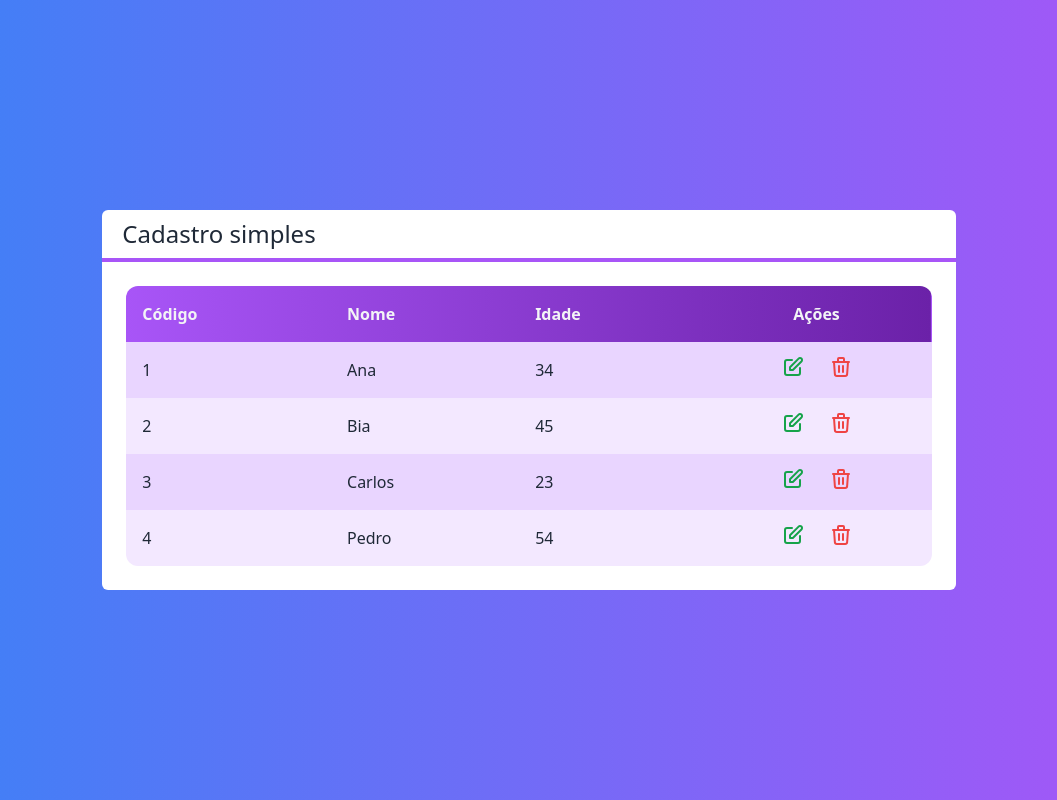
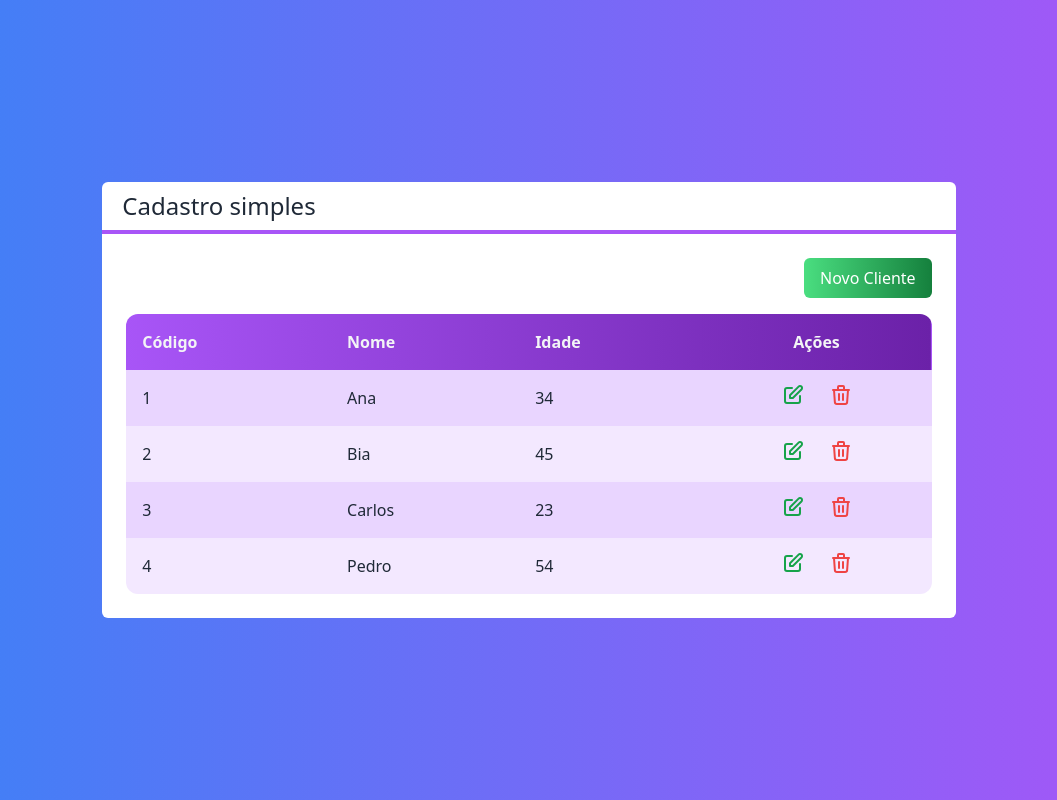
Before and after one commit to Julio-Norberto/crud, a Next.js app: page / in a window 1280 px wide. Shown: the whole page, without its empty margins (111-1168 px from the left). Built offline with nearby package versions, Linux system fonts and the light colour scheme.

Commit message:
create button novo cliente

```diff
--- /dev/null
+++ b/src/components/Botao.tsx
@@ -0,0 +1,12 @@
+interface BotaoProps {
+    className?: string
+    children: any
+}
+
+export default function Botao(props: BotaoProps) {
+    return (
+        <button className={`bg-gradient-to-r from-green-400 to-green-700 text-white px-4 py-2 rounded-md ${props.className}`}>
+            {props.children}
+        </button>
+    )
+}
--- a/src/pages/index.tsx
+++ b/src/pages/index.tsx
@@ -1,3 +1,4 @@
+import Botao from "../components/Botao";
 import Layout from "../components/Layout";
 import Tabela from "../components/Tabela";
 import Cliente from "../core/Cliente";
@@ -22,6 +23,10 @@
   return (
     <div className="flex justify-center items-center h-screen bg-gradient-to-r from-blue-500 to-purple-500 text-white">
         <Layout titulo="Cadastro simples">
+            <div className="flex justify-end">
+              <Botao className="mb-4">Novo Cliente</Botao>
+            </div>
+
             <Tabela clientes={clientes} clienteSelecionado={clienteSelecionado} clienteExcluido={clienteExcluido} />
         </Layout>
     </div>
```
Also changed, not shown: tailwind.config.js (line endings or trailing spaces).
